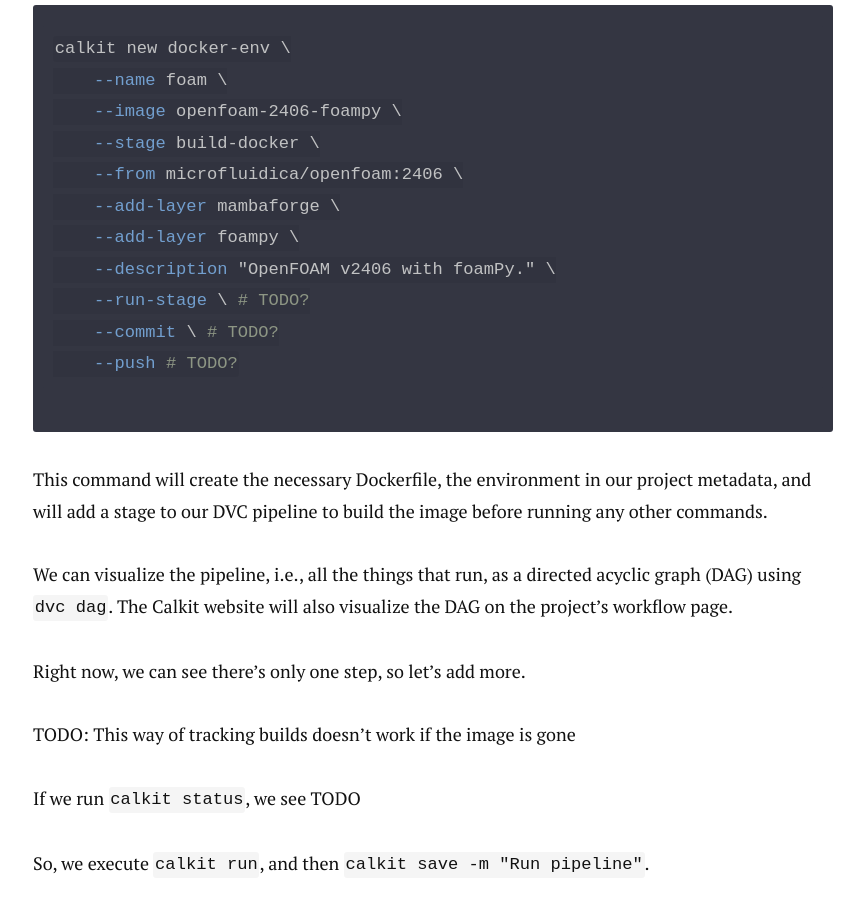
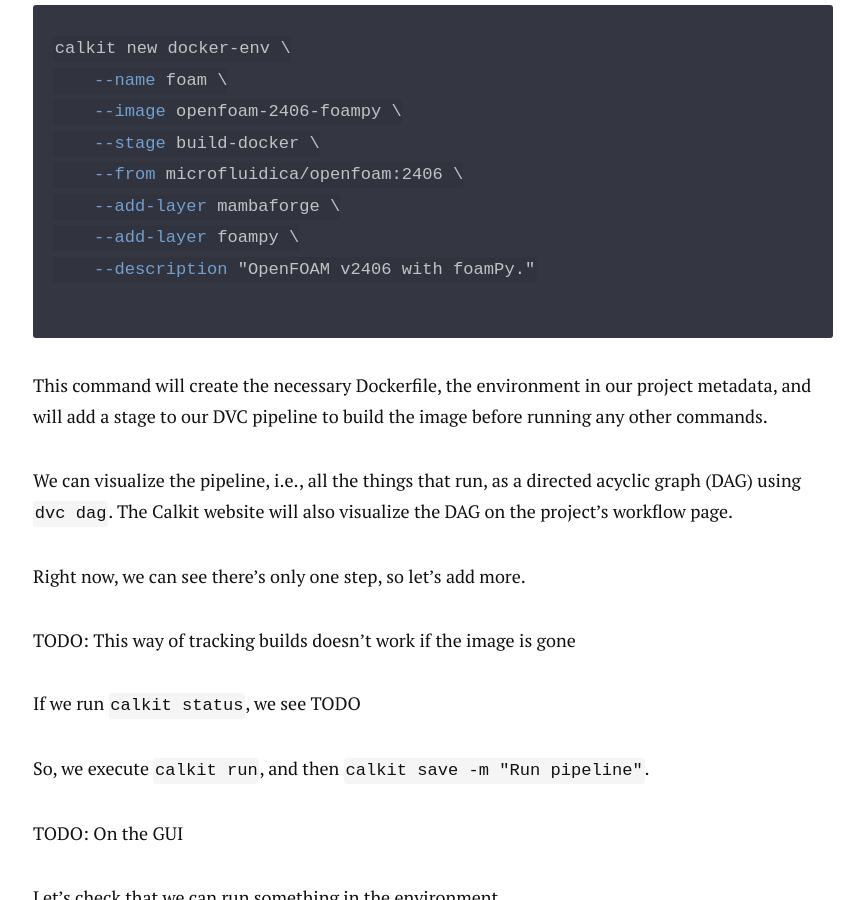
Before and after one commit to petebachant/petebachant.github.io, a Jekyll site: the page built from _posts/2024-10-15-reproducible-openfoam.markdown, in a window 1280 px wide and 900 px high, scrolled down 3953 px. Shown: the whole window, without its empty margins (207-1071 px from the left). Built offline with Jekyll 4.4.1, drawn with Linux system fonts in a browser that asks for light colours; nearby versions of some CDN libraries; formulas are drawn with MathJax 3; comment, search, counter and statistics services are not loaded.

Commit message:
Remove todos

````diff
--- a/_posts/2024-10-15-reproducible-openfoam.markdown
+++ b/_posts/2024-10-15-reproducible-openfoam.markdown
@@ -138,10 +138,7 @@
     --from microfluidica/openfoam:2406 \
     --add-layer mambaforge \
     --add-layer foampy \
-    --description "OpenFOAM v2406 with foamPy." \
-    --run-stage \ # TODO?
-    --commit \ # TODO?
-    --push # TODO?
+    --description "OpenFOAM v2406 with foamPy."
 ```
 
 This command will create the necessary Dockerfile,
````
